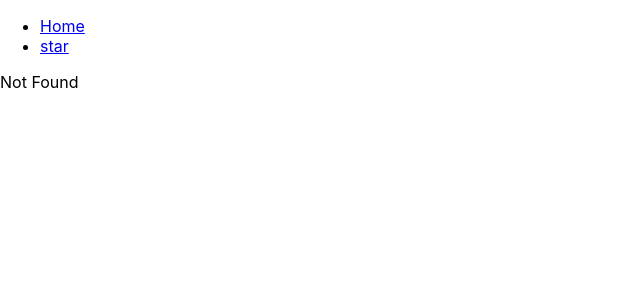
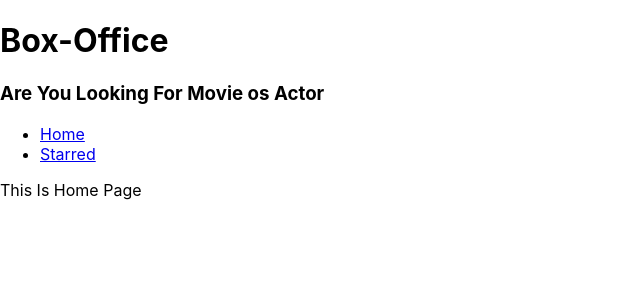
Before and after one commit to Ragnar20-03/Box-Office, a React (Create React App) app: page / in a window 1280 px wide. Before the commit this address had no page. Shown: the top 300 px of the page, without its empty margins (0-640 px from the left). Built offline with nearby package versions, Linux system fonts and the light colour scheme.

Commit message:
Added Page Layout Section

```diff
--- a/src/App.js
+++ b/src/App.js
@@ -1,26 +1,23 @@
 import React from "react";
 import { Switch } from "react-router-dom";
 import { Route } from "react-router-dom";
-import Nav from "./components/Nav";
 import Home from "./pages/Home";
-import Start from "./pages/Start";
+import Starred from "./pages/Starred";
 
 function App() {
   return (
-    <div>
-      <Nav />
+
       <Switch>
-        <Route exact path={"/home"}>
-          <Home/>
-
+        <Route exact path={"/"}>
+          <Home />
         </Route>
-        <Route exact path={"/star"}>
-          <Start />
+        <Route exact path={"/Starred"}>
+          <Starred />
         </Route>
 
-        <Route>Not Found</Route>
+        <Route><div>Not Found 404</div></Route>
       </Switch>
-    </div>
+
   );
 }
 
--- /dev/null
+++ b/src/components/MainPageLayout.jsx
@@ -0,0 +1,17 @@
+import React from "react";
+import Nav from "./Nav";
+import Title from "./Title";
+
+const MainPageLayout = ({ children }) => {
+  return (
+    <div>
+
+    <Title title={"Box-Office"} subtitle={"Are You Looking For Movie os Actor"}/>
+      <Nav />
+
+      {children}
+    </div>
+  );
+};
+
+export default MainPageLayout;
--- a/src/components/Nav.js
+++ b/src/components/Nav.js
@@ -1,16 +1,24 @@
-import React from 'react'
-import { Link } from 'react-router-dom'
+import React from "react";
+import { Link } from "react-router-dom";
+
+const LINKS = [
+  { to: "/", text: "Home" },
+  { to: "/Starred", text: "Starred" },
+
+];
 
 const Nav = () => {
   return (
     <div>
-        <ul>
-            <li><Link to={"/home"}>Home</Link></li>
-            <li><Link to={"/star"}>star</Link></li>
+      <ul>
+        {LINKS.map((item) => (
+          <li key={item.to}>
+            <Link to={item.to}>{item.text}</Link>
+          </li>
+        ))}
+      </ul>
+    </div>
+  );
+};
 
-        </ul>
-    </div>
-  )
-}
-
-export default Nav
+export default Nav;
--- /dev/null
+++ b/src/components/Title.jsx
@@ -0,0 +1,12 @@
+import React from 'react'
+
+const Title = ({title,subtitle}) => {
+  return (
+    <div>
+        <h1>{title}</h1>
+        <h3>{subtitle}</h3>
+    </div>
+  )
+}
+
+export default Title
--- a/src/pages/Home.jsx
+++ b/src/pages/Home.jsx
@@ -1,8 +1,9 @@
 import React from 'react'
+import MainPageLayout from '../components/MainPageLayout'
 
 const Home = () => {
   return (
-    <div>This Is Home Page</div>
+    <MainPageLayout>This Is Home Page</MainPageLayout>
   )
 }
 
--- /dev/null
+++ b/src/pages/Starred.jsx
@@ -0,0 +1,10 @@
+import React from 'react'
+import MainPageLayout from '../components/MainPageLayout'
+
+const Starred = () => {
+  return (
+    <MainPageLayout>This Is Starred Page</MainPageLayout>
+  )
+}
+
+export default Starred
--- a/src/pages/Start.jsx
+++ /dev/null
@@ -1,9 +0,0 @@
-import React from 'react'
-
-const Start = () => {
-  return (
-    <div>This Is Start Page</div>
-  )
-}
-
-export default Start
```
